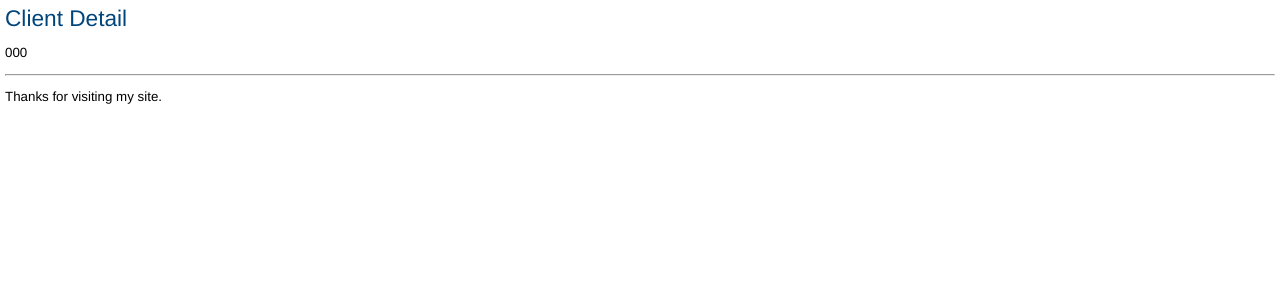
After one commit to meurig/Powerscourt, a Django app: template wggateway/templates/client_detail.html in a window 1280 px wide. The commit adds this page. Shown: the top 300 px of the page. Run offline with Django 3.2, Linux system fonts and the light colour scheme; the template is opened without the code that fills it: most values are stand-ins (such as "Sample title", 1, 10 or a date in 2020).

Commit message:
Switched to class based generic views Now with a working (if basic) client detail page

```diff
--- a/wggateway/models.py
+++ b/wggateway/models.py
@@ -48,6 +48,9 @@ class Client(models.Model):
 
     def __unicode__(self):
         return self.code
+
+    def get_absolute_url(self):
+        return "/client/%i/" % self.id
 
 class Person(models.Model):
     title = models.CharField(max_length=48)
--- /dev/null
+++ b/wggateway/templates/client_detail.html
@@ -0,0 +1,6 @@
+{% extends "base.html" %}
+{% block title %}Client Detail{% endblock %}
+{% block content %}
+    <h1>Client Detail</h1>
+    <p>{{ object.code }}</p>
+{% endblock %}
--- a/wggateway/templates/client_list.html
+++ b/wggateway/templates/client_list.html
@@ -4,7 +4,7 @@
     <h1>Client List</h1>
     <ul>
     {% for client in client_list %}
-        <li>{{ client.code }}</li>
+        <li><a href="{{ client.get_absolute_url }}">{{ client.code }}</a></li>
     {% endfor %}
     </ul>
 {% endblock %}
```
Also changed, not shown: urls.py (+12 -2 lines).
